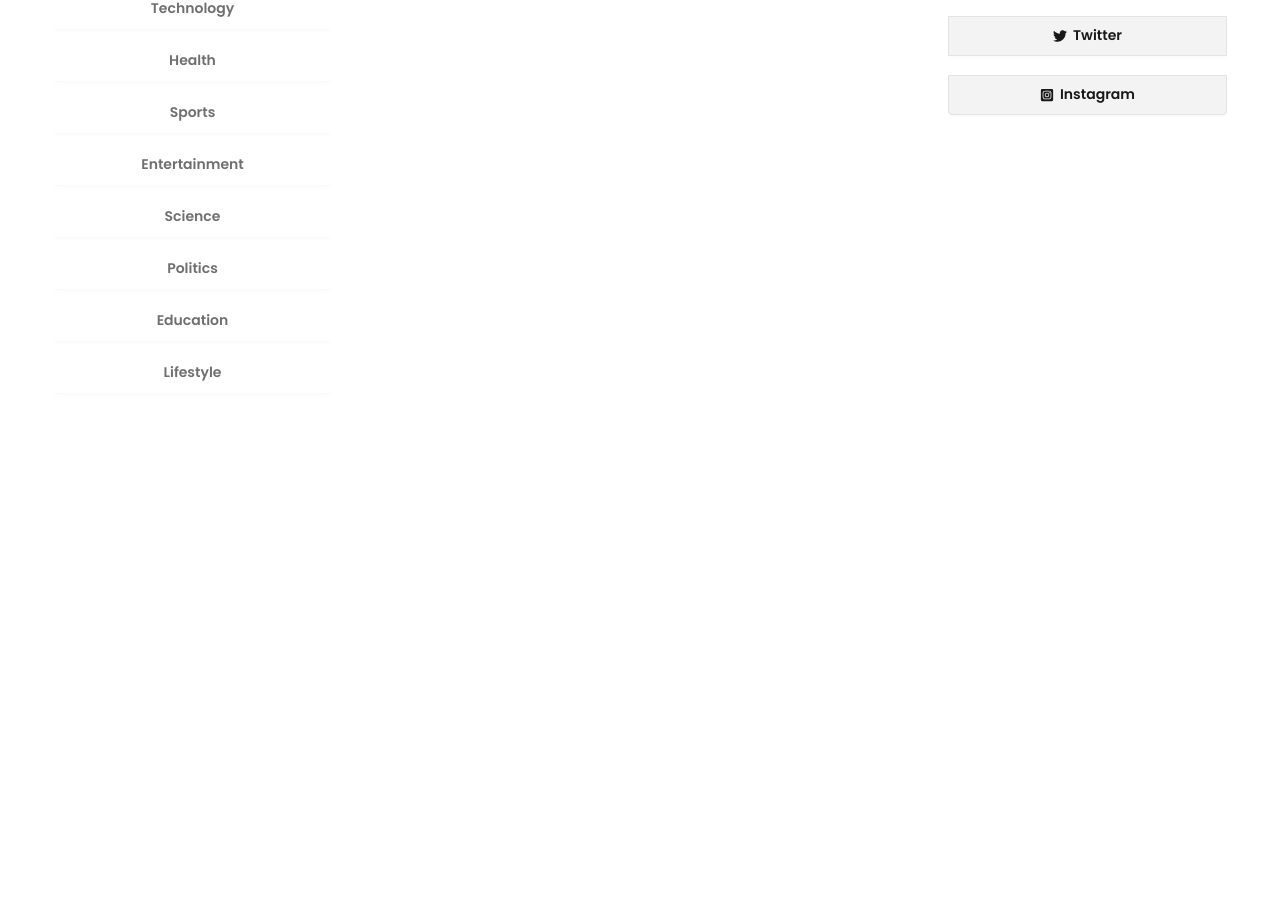
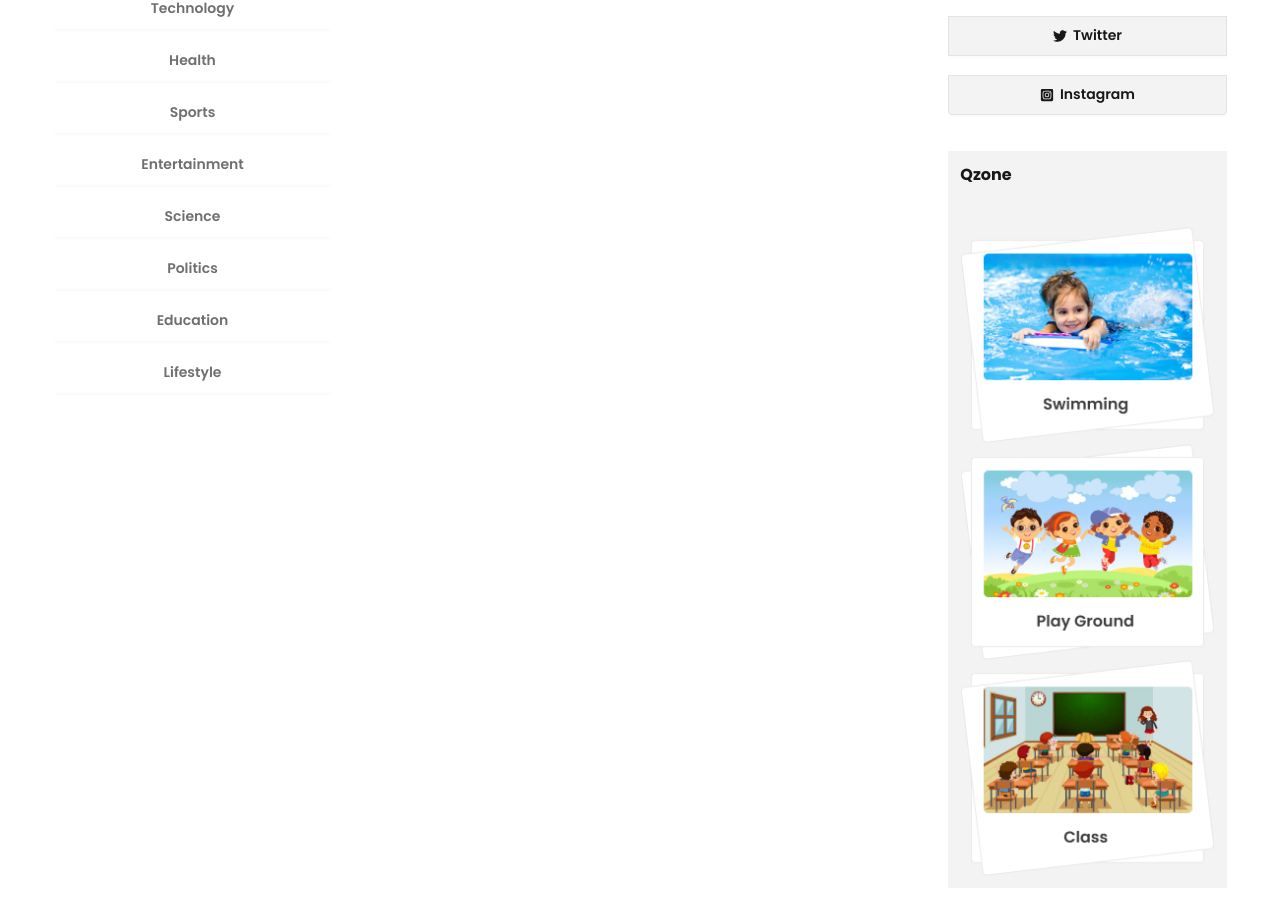
Before and after one commit to faiji31/The_Dragon_News, a React (Vite) app: page / in a window 1280 px wide. Shown: the part 478-1378 px from the top of the page. Before the commit the page ends 883 px from the top, so only its background shows below. Built offline with nearby package versions, Linux system fonts and the light colour scheme.

Commit message:
14th commit

```diff
--- /dev/null
+++ b/src/Layout/Qzone.jsx
@@ -0,0 +1,19 @@
+import React from 'react';
+import Swim from "../assets/swimming.png";
+import Play from "../assets/playground.png";
+import Class from "../assets/class.png";
+const Qzone = () => {
+      return (
+            <div className='bg-base-200 p-3'>
+                  <h3 className='font-bold mb-10'>Qzone</h3>
+                  <div>
+                    <img src={Swim} alt="" />
+                      <img src={Play} alt="" />
+                        <img src={Class} alt="" />
+
+                  </div>
+            </div>
+      );
+};
+
+export default Qzone;
--- a/src/components/homeLayout/RightAside.jsx
+++ b/src/components/homeLayout/RightAside.jsx
@@ -1,12 +1,14 @@
 import React from 'react';
 import SocialLayout from '../../Layout/SocialLayout';
 import FindUs from '../../Layout/FindUs';
+import Qzone from '../../Layout/Qzone';
 
 const RightAside = () => {
       return (
             <div className='space-y-9'>
                   <SocialLayout></SocialLayout>
                   <FindUs></FindUs>
+                  <Qzone></Qzone>
             </div>
       );
 };
```
